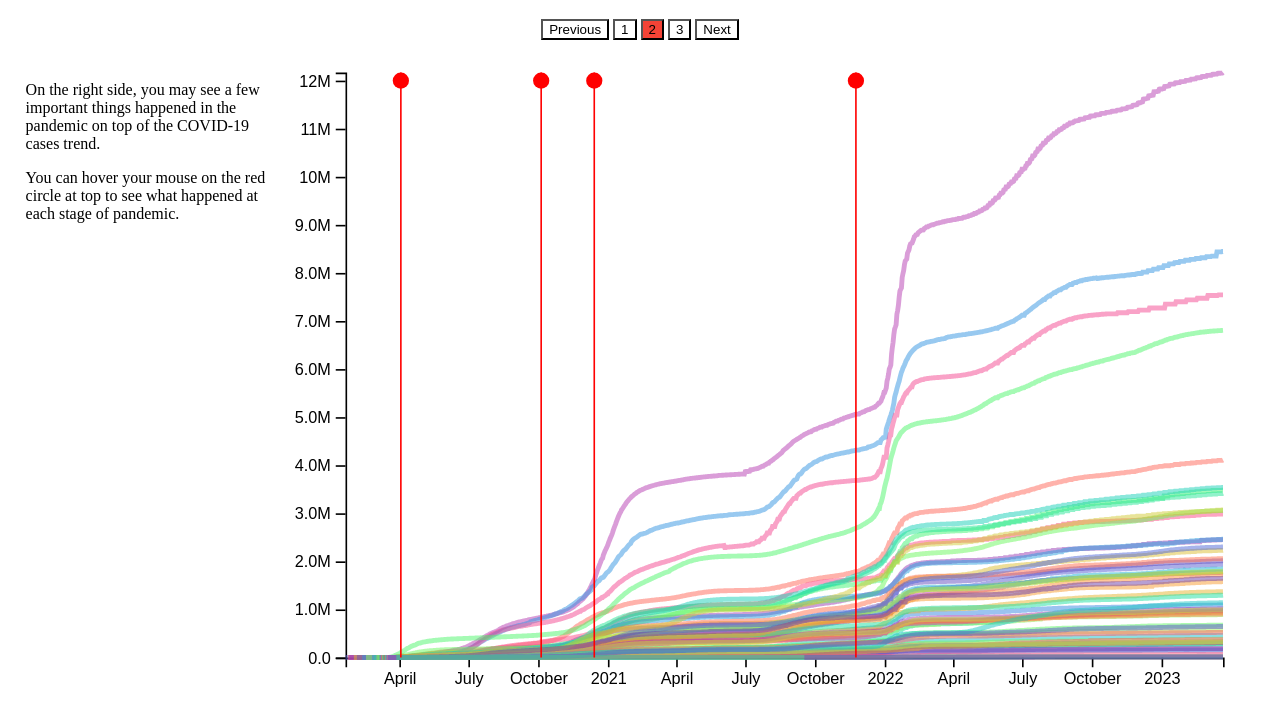
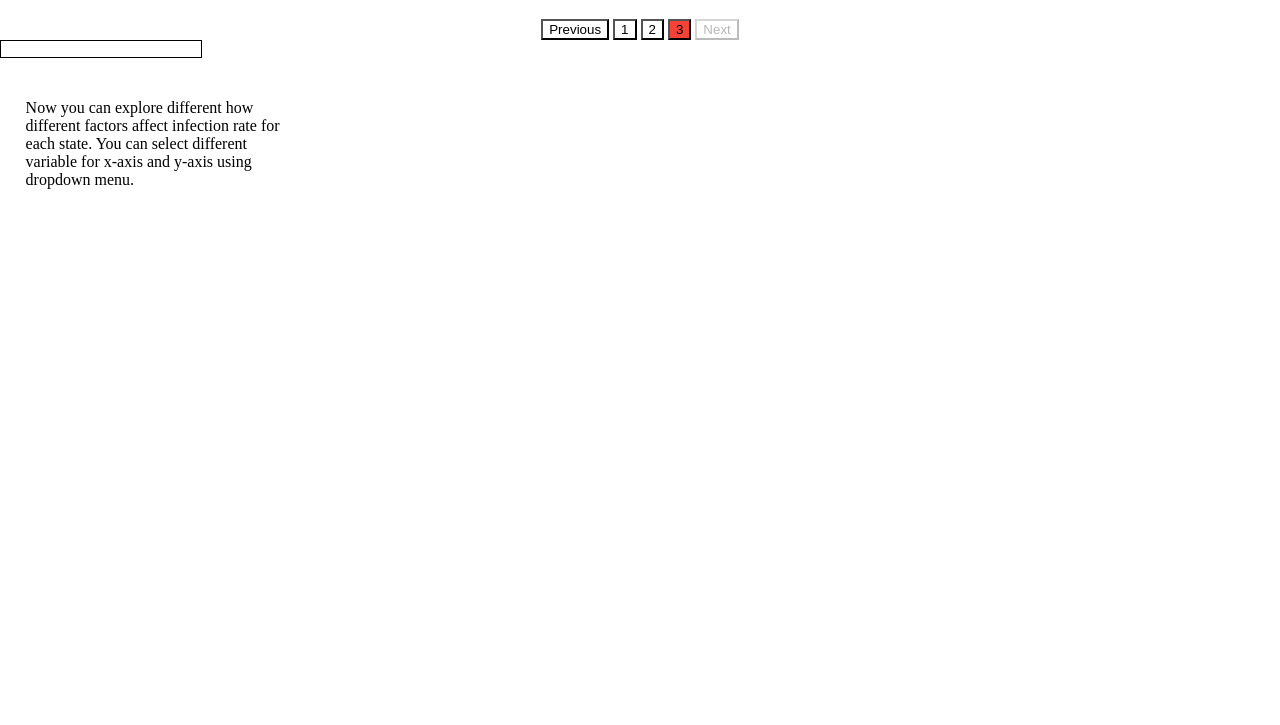
Before and after one commit to LogicFan/logicfan.github.io, a plain HTML site: page index.html in a window 1280 px wide. Shown: the part 61-786 px from the top of the page. Drawn offline with nearby package versions, Linux system fonts and the light colour scheme.

Commit message:
text for page 3

```diff
--- a/index.html
+++ b/index.html
@@ -352,7 +352,7 @@
         }
 
         async function init() {
-            await render_page(2);
+            await render_page(3);
         }
     </script>
 </head>
@@ -390,7 +390,10 @@
                     </p>
                 </div>
                 <div id="des_p3" hidden>
-                    <p>some text 3</p>
+                    <p>Now you can explore different how different factors
+                        affect infection rate for each state. You can select
+                        different variable for x-axis and y-axis using dropdown
+                        menu.</p>
                 </div>
             </div>
         </div>
```
